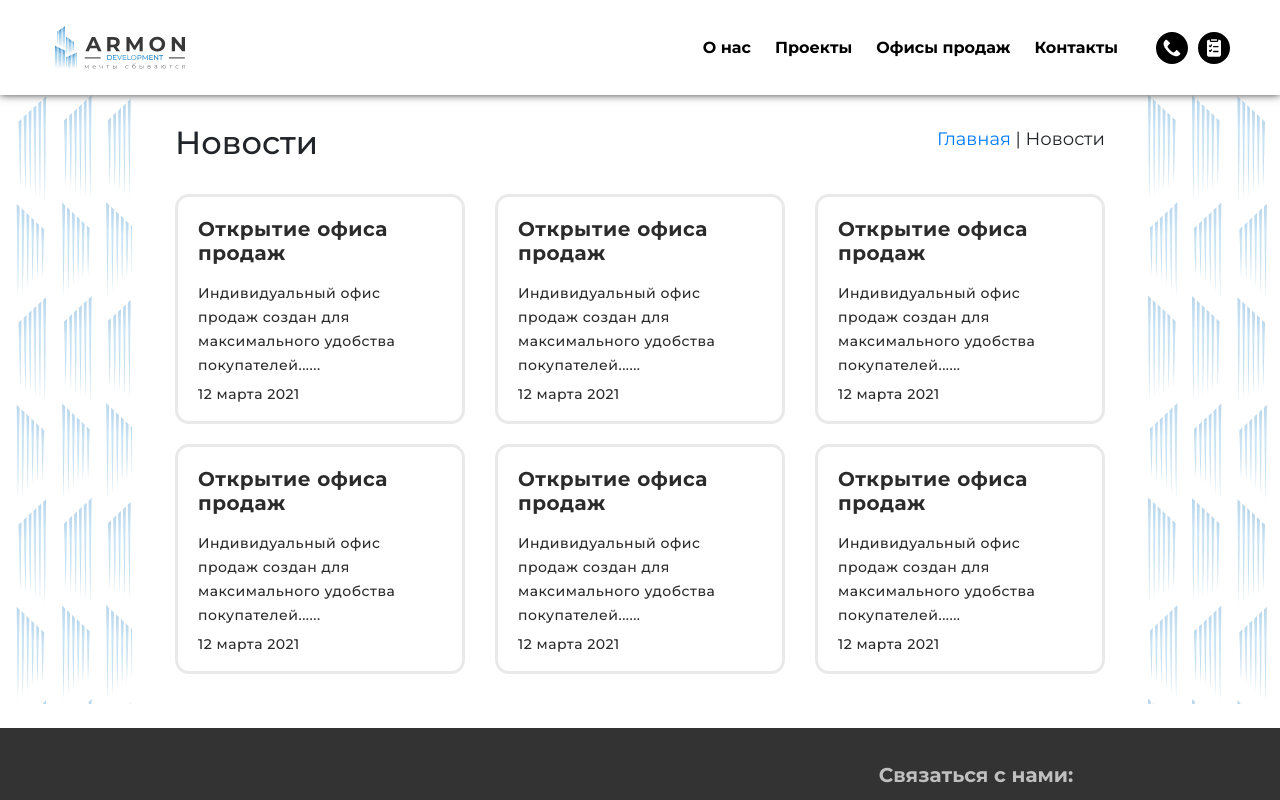
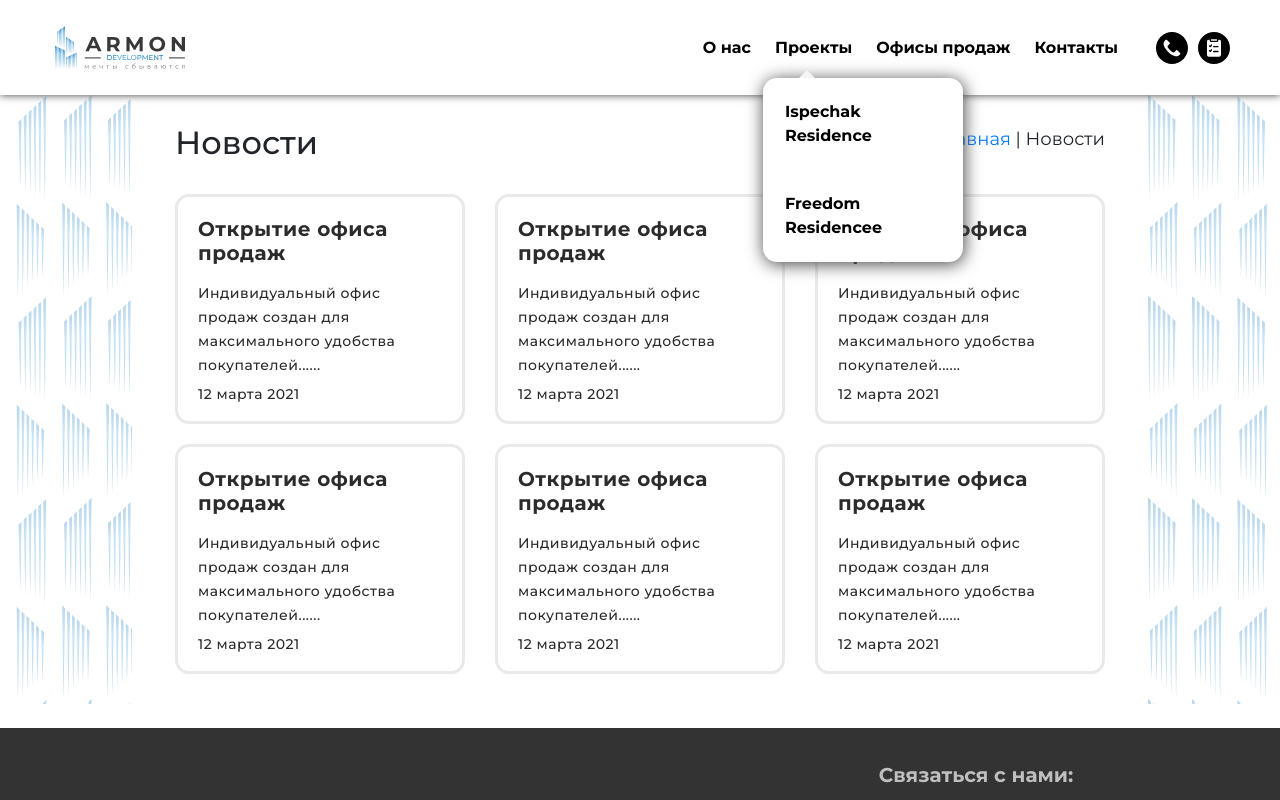
Before and after one commit to jovid1242/armon-dev, a React (Create React App) app: page /news in a window 1280 px wide. Shown: the top 800 px of the page. Built offline with nearby package versions, Linux system fonts and the light colour scheme.

Commit message:
add dropdowp menu

```diff
--- a/src/components/header/components/menu/Menu.css
+++ b/src/components/header/components/menu/Menu.css
@@ -54,6 +54,10 @@
     color: #0273BA;
 }
 
+.menu li:hover .submenu__wrapper {
+    display: block;
+}
+
 .black-collor ul li {
     color: #fff !important;
 }
--- a/src/components/header/components/menu/Menu.js
+++ b/src/components/header/components/menu/Menu.js
@@ -1,6 +1,6 @@
 import React from 'react'
 import { Link } from 'react-router-dom'
-
+import SubMenu from './SubMenu'
 import './Menu.css'
 
 import hicon1 from '../../../../assets/img/h1.svg'
@@ -15,7 +15,10 @@ export default function Menu() {
             <div className="navbar-collapse">
                 <ul className="navbar-nav ml-auto menu">
                     <li><Link to="/about">О нас</Link></li>
-                    <li><Link to="/sales-offices">Проекты</Link></li>
+                    <li><Link to="/sales-offices">Проекты
+                    </Link>
+                        <SubMenu />
+                    </li>
                     <li><Link to="/sales-offices">Офисы продаж</Link></li>
                     <li><Link to="/sales-offices">Контакты</Link></li>
                 </ul>
--- /dev/null
+++ b/src/components/header/components/menu/SubMenu.css
@@ -0,0 +1,49 @@
+.submenu__wrapper {
+    position: absolute;
+    width: 200px;
+    background: #fff;
+    box-shadow: 1px 2px 17px rgb(65, 65, 65);
+    z-index: 999999999999;
+    border-radius: 14px;
+    margin-top: 4rem;
+    display: block;
+}
+
+.submenu__wrapper::before {
+    display: inline-block;
+    margin-left: 2.25rem;
+    position: absolute;
+    color: #f5f5f5;
+    top: -0.5rem;
+    vertical-align: 0.255em;
+    content: "";
+    border-top: 0.5rem solid;
+    border-right: 0.5rem solid transparent;
+    border-bottom: 0;
+    border-left: 0.5rem solid transparent;
+    transform: rotateX(180deg);
+}
+
+.dropdown-menu__list {
+    padding: 0;
+}
+
+.dropdown-menu__list li a {
+    text-decoration: none !important;
+    color: #b2b2b2 !important;
+    outline: none !important;
+    font-size: 16px !important;
+}
+
+.dropdown-menu__list:first-child() {
+    border-top-left-radius: 14px;
+}
+
+.dropdown-menu__list li {
+    padding-left: 10px;
+}
+
+.dropdown-menu__list li:hover {
+    border-radius: 10px;
+    background: rgb(56, 56, 56);
+}
--- /dev/null
+++ b/src/components/header/components/menu/SubMenu.js
@@ -0,0 +1,32 @@
+import React from 'react'
+import './SubMenu.css'
+
+export default function SubMenu({ projectsLink }) {
+    return (
+        <>
+            <div className="submenu__wrapper">
+                {/* {
+                        projectsLink.map((el, index) => {
+                            return (
+                                <ul key={index}>
+                                    <li><a href={el.link}>{el.text}</a></li>
+                                </ul>
+                            )
+                        })
+                    } */}
+                <ul className="dropdown-menu__list">
+                    <li>
+                        <a href="https://armon.tj/freedom/">
+                            Ispechak Residence
+                        </a>
+                    </li>
+                    <li>
+                        <a href="https://arc.tj/project/ispechak-residence/">
+                            Freedom Residencee
+                        </a>
+                    </li>
+                </ul>
+            </div>
+        </>
+    )
+}
```
